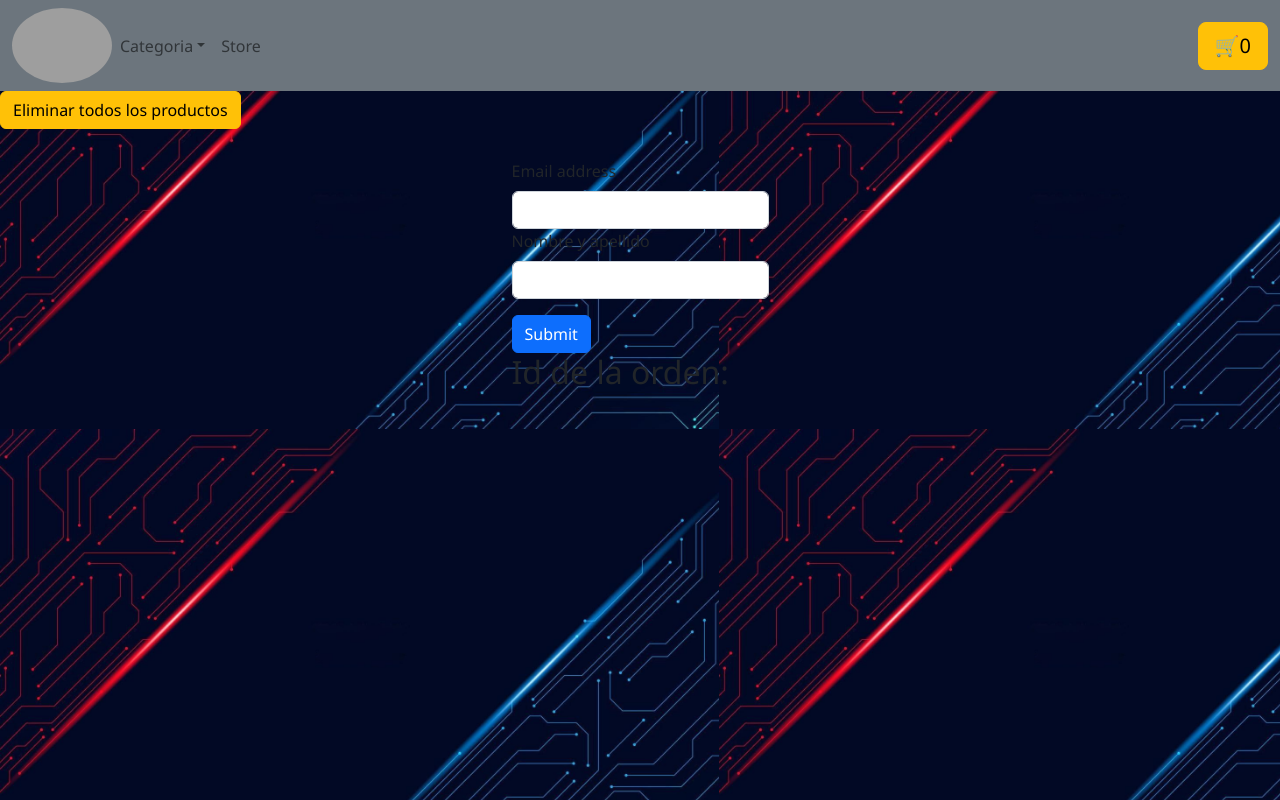
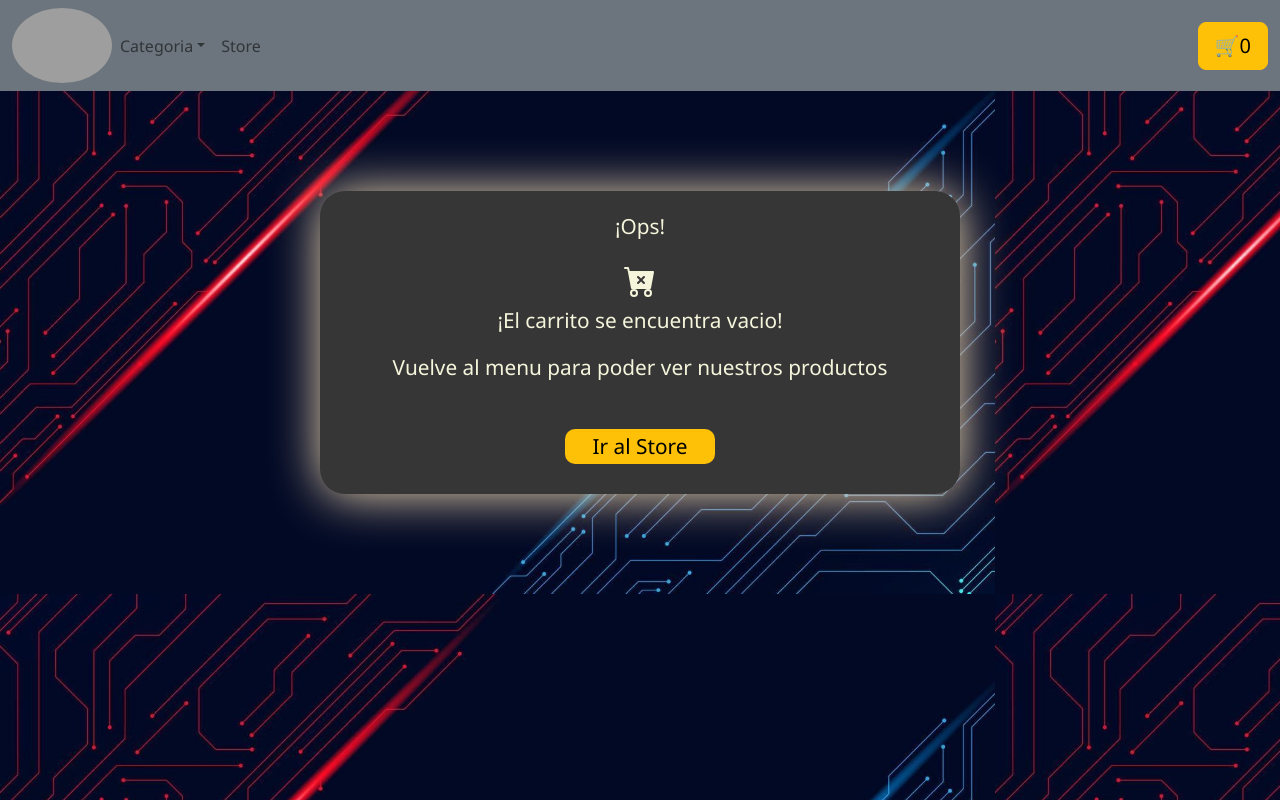
Before and after one commit to NicoVillamarin/CoderReactVillamarin-, a React (Vite) app: page /cart in a window 1280 px wide. Built offline with nearby package versions, Linux system fonts and the light colour scheme; grey boxes are pictures that could not be loaded.

Commit message:
Termine con carrito y con el formulario de FireBase

```diff
--- a/src/App.css
+++ b/src/App.css
@@ -2,6 +2,10 @@
   font-family:'Segoe UI', Tahoma, Geneva, Verdana, sans-serif;
   box-sizing: border-box;
   margin: 0;
+}
+hr{
+  width: 100%;
+  border: 0.5px solid black;
 }
 body{
   background-image: url("assets/img_producto/fondo.jpg");
@@ -94,9 +98,14 @@ body{
   margin: 0 auto;
 }
 .cardProd{
-  height: 550px;
+  height: 570px;
   text-align: center;
   width: 300px;
+}
+
+.EyeVisibility{
+  font-size: 1.3rem;
+  align-items: center;
 }
 
 /*  Estilo del componente Cart.jsx*/
@@ -145,6 +154,30 @@ body{
   color: rgb(68, 40, 40);
   transform: scale(1.1);
 }
+.bloqButtonClear{
+  display: flex;
+  align-items: center;
+  justify-content: end;
+}
+.btnClear{
+  font-weight: bolder;
+  width: 100px;
+  margin: 50px;
+}
+.precioTotal{
+  display: flex;
+  justify-content: center;
+  align-items: center;
+  font-size: 1.4rem;
+  font-weight: bolder;
+  border-end-start-radius: 25px;
+  border-top-left-radius: 25px;
+  height: 40px;
+  width: 300px;
+  margin: 50px 0;
+  color: black;
+  background-color: beige;
+}
 
 /*  Estilo del componente ItemCount.jsx*/
 
@@ -182,3 +215,36 @@ body{
   width: 100px;
   height: 100px;
 }
+
+/*  Estilo del componente noItemsLoad.jsx*/
+
+.bloqueNoItems{
+  background-color: rgb(54, 54, 54);
+  border-radius: 25px;
+  width: 50%;
+  padding-top: 20px;
+  margin: 100px auto;
+  font-size: 1.3rem;
+  color: beige;
+  text-align: center;
+  box-shadow: 1px 1px 50px wheat;
+}
+
+/*  Estilo del componente SendOrder.jsx*/
+
+.BloqueForm{
+  display: flex;
+  flex-direction: row;
+  align-items: center;
+  justify-content: center;
+  margin: 30px auto;
+  width: 50%;
+  color: beige;
+  background-color: rgb(54, 54, 54);
+  border-radius: 25px;
+  box-shadow: 1px 1px 50px wheat;
+}
+.botonEnviar{
+  width: 100px;
+  margin: 10px auto;
+}
--- a/src/components/Cart.jsx
+++ b/src/components/Cart.jsx
@@ -1,14 +1,15 @@
-import React from 'react'
+import React, { useState } from 'react'
 import '../App.css'
 import { useContext } from 'react'
 import { CounterContext } from '../context/CartContext.jsx'
 import SendOrder from './SendOrder'
 import { BsFillTrashFill } from "react-icons/bs";
+import NoItemsLoad from './NoItemsLoad'
 
 
 const Cart = () => {
 
-    const { cart, removeItem, removeAll } = useContext(CounterContext);
+    const { cart, setCart, removeItem, removeAll, calcularTotalCompra } = useContext(CounterContext);
 
     /* Esta funcion unicamente sirve para poder agregar un formato de numero con 00.00*/
 
@@ -16,21 +17,14 @@ const Cart = () => {
         return new Intl.NumberFormat().format(number)
     }
 
-    /* Esta funcion suma todo el total de los productos selecionados */
-    const calcularTotalCompra = () => {
-        let total = 0;
-        cart.forEach((producto) => {
-                total += producto.precio
-        });
-    };
-
-
     return (
+        !cart.length ? <NoItemsLoad /> :
             <>
-            <div>
-                <button className='btn btn-warning' onClick={removeAll}>Eliminar todos los productos</button>
+                <div className='bloqButtonClear'>
+                    <button className='btn btn-danger btnClear' onClick={removeAll}>Vaciar carrito</button>
                 </div>
                 <div className='bloqWidget'>
+
                     {
                         cart.map((item) => {
 
@@ -49,20 +43,23 @@ const Cart = () => {
                                             <p className="card-text fw-bolder">Total parcial:<span className='spanInfo'> ${formatNumber(item.precio * item.cantidad)} </span></p>
                                         </div>
                                         <div>
-                                        <button className='buttonEliminar' onClick={removeItem}>
+                                            <button className='buttonEliminar' onClick={() => removeItem(item.id)}>
                                                 {/* Este componente es Unicamente un icono */}
                                                 <BsFillTrashFill />
                                             </button>
                                         </div>
                                     </div>
-
                                 </div>
                             );
                         })
                     }
                 </div>
+                <div className='bloqButtonClear'>
+                <p className='precioTotal'>Precio total: <span className='spanInfo'>${formatNumber(calcularTotalCompra())}</span></p>
+                </div>
+
                 {/* Componete que contiene el */}
-            <SendOrder />
+                {<SendOrder />}
             </>
     )
 }
--- a/src/components/Item.jsx
+++ b/src/components/Item.jsx
@@ -1,26 +1,59 @@
-import React from 'react'
+import React, { useContext, useState } from 'react'
 import "../App.css"
 import { Link } from 'react-router-dom'
-
+import { BsFillEyeFill } from "react-icons/bs";
+import { CounterContext } from '../context/CartContext.jsx'
+import Swal from 'sweetalert2'
 
 /* Este componente recibe por prop los paramentros para poder visualizar las card que me trae itemlist.jsx */
 
-function Item({ id, producto, precio, cantidad, img}) {
+function Item({ id, producto, precio, cantidad, img }) {
 
-    function formatNumber(number){
+    function formatNumber(number) {
         return new Intl.NumberFormat().format(number)
     }
+
+    const { setCart } = useContext(CounterContext);
+    let [Agregar] = useState(1)
+
+    const agregarAlCarrito = () => {
+        setCart((agrItems) => {
+            const itemAgregado = agrItems.find((items) => items.id === id);
+            Swal.fire({
+                position: 'center',
+                icon: 'success',
+                title: 'Se agrego al carrito',
+                showConfirmButton: false,
+                timer: 1500
+            })
+
+            if (itemAgregado) {
+                return agrItems.map((items) => {
+                    if (items.id === id) {
+                        return { ...items, cantidad: items.cantidad + Agregar };
+                    } else {
+                        return items;
+                    }
+                })
+            } else {
+                return [...agrItems, { id, cantidad: Agregar, precio, producto, img }];
+            }
+        })
+    }
+
     return (
         <>
             <div className="card cardProd" key={id}>
                 <img src={`../src/assets/img_producto/${img}.jpg`} className="card-img-top imgProd" alt="..." />
                 <div className="card-body">
-                <h5 className="card-title fw-bold">{producto}</h5>
+                    <h5 className="card-title fw-bold">{producto}</h5>
                     <p className="card-text fw-bolder">Precio ARS: ${formatNumber(precio)}</p>
                     <p className="card-text fw-bolder">Stock: {cantidad}</p>
+                    <hr />
                     <Link to={`/item/${id}`}>
-                    <p className="btn btn-secondary">Detalles</p>
+                        <button className="btn EyeVisibility" title="Entrar en detalles del producto." ><BsFillEyeFill /> Detalle</button>
                     </Link>
+                    <button className="btn btn-secondary" onClick={() => agregarAlCarrito()}>Agregar al carrito</button>
                 </div>
             </div>
         </>
--- a/src/components/ItemCount.jsx
+++ b/src/components/ItemCount.jsx
@@ -5,7 +5,7 @@ import Swal from 'sweetalert2'
 
 const ItemCount = ({ stock, id, precio, producto, img }) => {
 
-    const {cart, setCart} = useContext(CounterContext);
+    const { setCart } = useContext(CounterContext);
     let [Agregar, SetAgregar] = useState(1)
 
     const AgregarProd = () => {
@@ -36,7 +36,7 @@ const ItemCount = ({ stock, id, precio, producto, img }) => {
             if (itemAgregado) {
                 return agrItems.map((items) => {
                     if (items.id === id) {
-                        return { ...items, cantidad: items.cantidad + Agregar };
+                        return { ...items, cantidad: items.cantidad + Agregar};
                     } else {
                         return items;
                     }
@@ -48,12 +48,16 @@ const ItemCount = ({ stock, id, precio, producto, img }) => {
     }
 
     return (
-        <div className='BloqueCount'>
-            <button onClick={Descontar} className="btn btn-secondary">-</button>
-            <span className='SpanCount'>{Agregar} </span>
-            <button onClick={AgregarProd} className="btn btn-secondary">+</button>
-            <button className="btn btn-secondary" onClick={() => agregarAlCarrito()}>Agregar al carrito</button>
-        </div>
+        <>
+            <div className='BloqueCount'>
+                <button onClick={Descontar} className="btn btn-secondary">-</button>
+                <span className='SpanCount'>{Agregar} </span>
+                <button onClick={AgregarProd } className="btn btn-secondary">+</button>
+            </div>
+            <div>
+                <button className="btn btn-secondary" onClick={() => agregarAlCarrito()}>Agregar al carrito</button>
+            </div>
+        </>
     )
 }
 
--- a/src/components/ItemDetail.jsx
+++ b/src/components/ItemDetail.jsx
@@ -1,10 +1,11 @@
-import React from "react";
+import React, { useState } from "react";
 import ItemCount from "./ItemCount";
 
 /* Este componente su funcion es pasar la visualizacion del producto con mas detalles, que recibe por paramentro el prop de detalleProducto */
 
 const ItemDetail = ({ detalleProducto }) => {
     const { producto, descripcion, precio, cantidad, img, id } = detalleProducto;
+
     function formatNumber(number) {
         return new Intl.NumberFormat().format(number)
     }
--- /dev/null
+++ b/src/components/NoItemsLoad.jsx
@@ -0,0 +1,22 @@
+import React from 'react'
+import { BsFillCartXFill } from "react-icons/bs";
+import '../App.css'
+import { Link } from "react-router-dom";
+
+const NoItemsLoad = () => {
+  return (
+    <div className='bloqueNoItems'>
+        <p>¡Ops!</p>
+        <h2>
+        <BsFillCartXFill />
+        </h2>
+        <p>¡El carrito se encuentra vacio!</p>
+        <p>Vuelve al menu para poder ver nuestros productos</p>
+        <Link to={"../store"}>
+          <button className="buttonHome bg-warning">Ir al Store </button>
+        </Link>
+    </div>
+  )
+}
+
+export default NoItemsLoad
--- a/src/components/SendOrder.jsx
+++ b/src/components/SendOrder.jsx
@@ -1,42 +1,58 @@
-import React from 'react'
+import React, { useContext, useState } from 'react'
 import '../App.css'
-import {collection, getFirestore, addDoc} from "firebase/firestore"
-import { useState } from 'react'
-
+import { CounterContext } from '../context/CartContext.jsx'
+import { collection, getFirestore, addDoc } from "firebase/firestore"
+import Swal from 'sweetalert2'
 /* El componente SendOrder visualiza el formulario, y esta conectada a FireBase, enviando la informacion del cliente del pedido realizado y creando una OrdenID */
 
 const SendOrder = () => {
+    const { cart, calcularTotalCompra, removeForm } = useContext(CounterContext)
     const [ordenID, setOrdenID] = useState(null)
     const [nombre, setNombre] = useState("")
     const [email, setEmail] = useState("");
+    const handleSubmit = (e) => {
+
         const db = getFirestore();
-    const handleSubmit = (e) =>{
         e.preventDefault()
-        addDoc(orderCollection, order).then(({id})=> setOrdenID(id))
-        setEmail("")
+        const order = {
+            buyer: {
+                nombre: nombre,
+                email: email
+            },
+            items: cart.map(product => ({ id: product.id, nombre: product.producto, precio: product.precio, cantidad: product.cantidad })),
+            precio_total: calcularTotalCompra()
         }
-    const order = {
-            nombre,
-            email,
+
+        const orderCollection = collection(db, "orden")
+        addDoc(orderCollection, order).then(({ id }) => {
+            setOrdenID(id)
+            Swal.fire(
+                'Compra realizada!',
+                'Su ID de compra es: <br> <b class="spanInfo">' + id + '</b>',
+                'success'
+            )
+            removeForm()
         }
-    const orderCollection = collection(db, "orden")
+        )
+    }
 
     return (
         <>
-        <div className='BloqueCart'>
+            <div className='BloqueForm'>
                 <form onSubmit={handleSubmit}>
                     <div className="mb-3">
                         <label className="form-label">Email address</label>
-                        <input type="email" className="form-control" id="exampleInputEmail1" aria-describedby="emailHelp" onChange={(e)=> setEmail(e.target.value
+                        <input type="email" className="form-control" id="exampleInputEmail1" aria-describedby="emailHelp" onChange={(e) => setEmail(e.target.value
                         )
-                        }/>
+                        } required />
                         <label className="form-label">Nombre y apellido</label>
-                        <input type="text" className="form-control" id="exampleInputEmail1" onChange={(e)=> setNombre(e.target.value
+                        <input type="text" className="form-control" id="exampleInputEmail1" onChange={(e) => setNombre(e.target.value
                         )
-                        }/>
+                        } required />
                     </div>
-                    <button type="submit" className="btn btn-primary">Submit</button>
-                    <h2>Id de la orden: {ordenID}</h2>
+                    <div className='botonEnviar'>
+                        <button type="submit" className="btn btn-warning">¡Comprar!</button>
+                    </div>
                 </form>
             </div>
         </>
--- a/src/context/CartContext.jsx
+++ b/src/context/CartContext.jsx
@@ -9,8 +9,23 @@ export const CounterContext = createContext(null);
 export const CartContext = ({ children }) => {
     const [cart, setCart] = useState([]);
 
+    /* Esta funcion suma todo el total de los productos selecionados */
+    const calcularTotalCompra = () => {
+        let total = 0;
+        cart.forEach((e)=> total += (e.cantidad * e.precio))
+        return total;
+    };
+
+
     const removeItem = (id) =>{
         setCart(cart.filter((item)=> item.id !== id));
+        Swal.fire({
+            position: 'center',
+            icon: 'error',
+            title: 'Producto eliminado',
+            showConfirmButton: false,
+            timer: 1500
+        })
     }
 
 
@@ -22,12 +37,15 @@ export const CartContext = ({ children }) => {
             title: 'Todos los productos fueron eliminado',
             showConfirmButton: false,
             timer: 1500
-          })
+        })
     }
 
+    const removeForm = () =>{
+        setCart([]);
+    }
 
     return (
-        <CounterContext.Provider value={{ cart, setCart, removeItem, removeAll }}>
+        <CounterContext.Provider value={{ cart, setCart, removeItem, removeAll, calcularTotalCompra, removeForm }}>
             {children}
         </CounterContext.Provider>
     );
```
Lines whose indentation alone changed are shown as unchanged.
